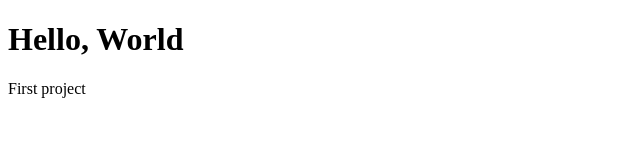
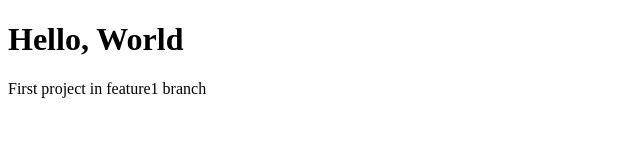
Before and after one commit to chaya1004/Web-Dev, a plain HTML site: page index.html in a window 1280 px wide. Shown: the whole page, without its empty margins (0-640 px from the left). Drawn offline with Linux system fonts and the light colour scheme.

Commit message:
add change to feature branch

```diff
--- a/index.html
+++ b/index.html
@@ -2,6 +2,6 @@
 <html>
     <body>
         <h1>Hello, World</h1>
-        <p>First project</p>
+        <p>First project in feature1 branch</p>
     </body>
 </html>
```
